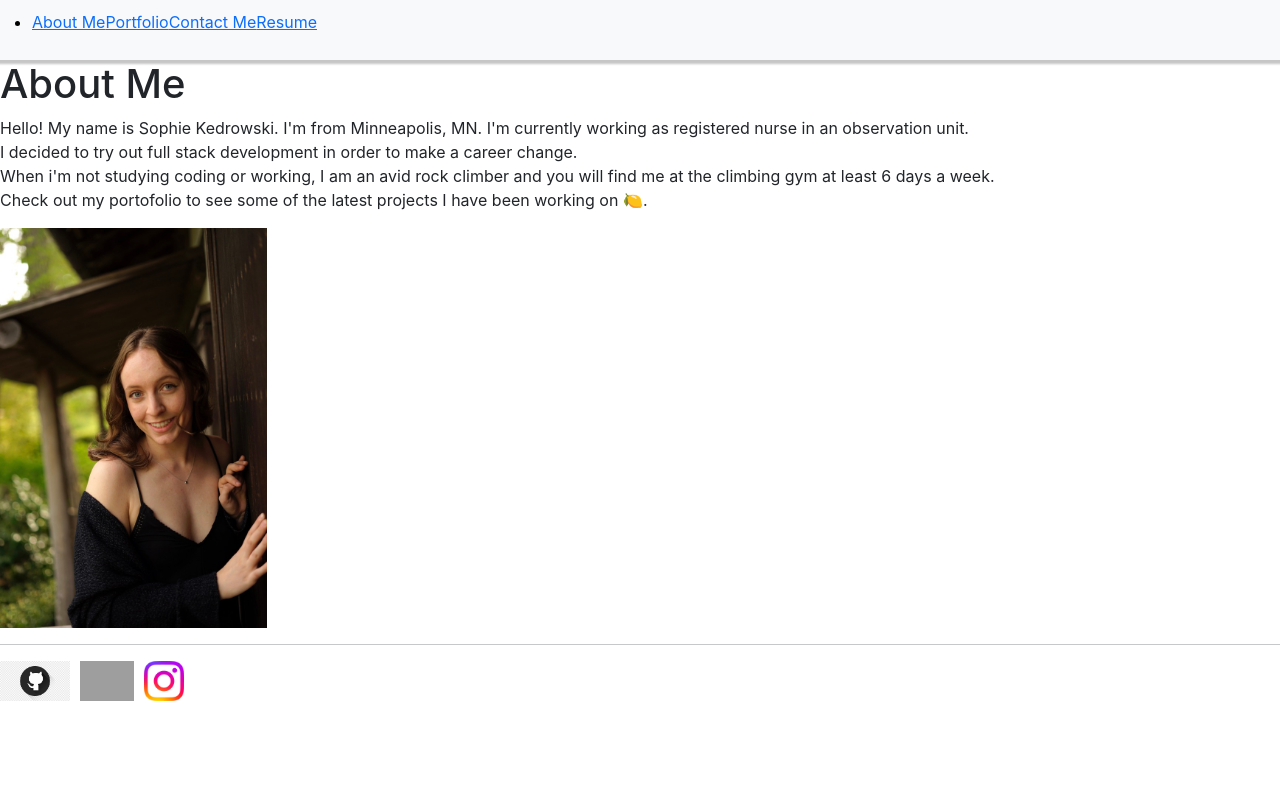
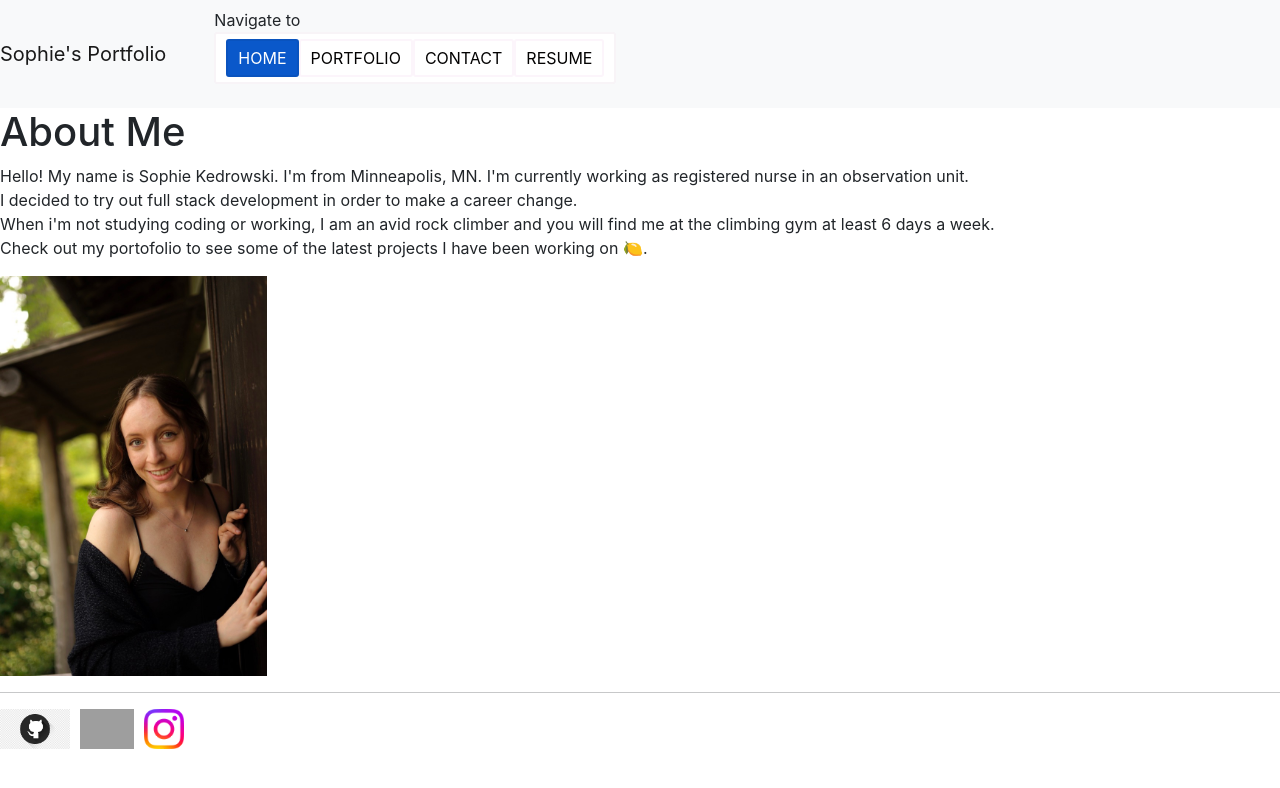
Before and after one commit to sophiekedrowski/Challenge-20-React-Portfolio, a React (Create React App) app: page / in a window 1280 px wide. Shown: the top 788 px of the page. Built offline with nearby package versions, Linux system fonts and the light colour scheme; grey boxes are pictures that could not be loaded.

Commit message:
fixing navbar styling

```diff
--- a/src/App.js
+++ b/src/App.js
@@ -5,6 +5,7 @@ import Resume from './pages/Resume'
 import Portfolio from './pages/Portfolio'
 import Contact from './pages/Contact'
 import "bootstrap/dist/css/bootstrap.min.css";
+// import "bootstrap/dist/js/bootstrap.min.js";
 // import Toggle from './components/Toggle';
 import Footer from './pages/Footer';
 import { BrowserRouter as Router, Routes, Route } from 'react-router-dom';
--- a/src/components/Navbar.js
+++ b/src/components/Navbar.js
@@ -1,7 +1,12 @@
 
 import { Outlet, Link } from 'react-router-dom';
+// import { Navbar, Nav } from 'react-bootstrap';
 import React from 'react'
 import Footer from '../pages/Footer';
+import { LinkContainer } from 'react-router-bootstrap';
+import Container from 'react-bootstrap/Container';
+import Button from 'react-bootstrap/Button';
+import ButtonToolbar from 'react-bootstrap/ButtonToolbar';
 // import "../../index.css"
 
 function Navbar() {
@@ -9,24 +14,26 @@ function Navbar() {
     <React.Fragment>
 
       <nav class="navbar navbar-expand-lg navbar-light bg-light">
-        {/* <a class="navbar-brand" href="#">Navbar</a>
-        <button class="navbar-toggler" type="button" data-toggle="collapse" data-target="#navbarNav" aria-controls="navbarNav" aria-expanded="false" aria-label="Toggle navigation">
-          <span class="navbar-toggler-icon"></span>
-        </button> */}
-        <ul>
-          <li>
-            <Link to="/aboutme">About Me</Link>
-
-            <Link to="/portfolio">Portfolio</Link>
-
-            <Link to="/contact">Contact Me</Link>
-
-            <Link to="/resume">Resume</Link>
-
-
-
-          </li>
-        </ul>
+        <a class="navbar-brand" href="#">Sophie's Portfolio</a>
+        <div>
+          <ul>
+          Navigate to{' '}
+          <ButtonToolbar className="custom-btn-toolbar">
+            <LinkContainer to="/">
+              <Button className='buttons'>Home</Button>
+            </LinkContainer>
+            <LinkContainer to="/Portfolio">
+              <Button className='buttons'>Portfolio</Button>
+            </LinkContainer>
+            <LinkContainer to="/contact">
+              <Button className='buttons'>Contact</Button>
+            </LinkContainer>
+            <LinkContainer to="/Resume">
+              <Button className='buttons'>Resume</Button>
+            </LinkContainer>
+          </ButtonToolbar>
+          </ul>
+        </div>
       </nav>
       <Outlet />
 
--- a/src/index.css
+++ b/src/index.css
@@ -12,14 +12,20 @@ code {
     monospace;
 }
 
-nav {
-  height: 60px;
-  width: 100%;
-  display: flex;
-  align-items: center;
-  position: relative;
-  padding: 0.5rem 0rem;
-  background-color: #fff;
-  color: black;
-  box-shadow: 0 2px 2px 2px rgba(9, 9, 9, 0.23);
+.custom-btn-toolbar {
+  background: #fff;
+  color: rgb(143, 90, 134);
+  border: 2px solid rgb(248, 244, 247);
+  border-radius: 3px;
+  padding: 5px 10px;
+  text-transform: uppercase;
 }
+
+.buttons{
+  background: #fff;
+  color: rgb(3, 2, 2);
+  border: 2px solid rgb(252, 245, 251);
+  border-radius: 3px;
+  padding: 5px 10px;
+  text-transform: uppercase;
+}
```
Also changed, not shown: package.json (+1 -47 lines), 1 other file (tests, documents, lock files or other folders).
